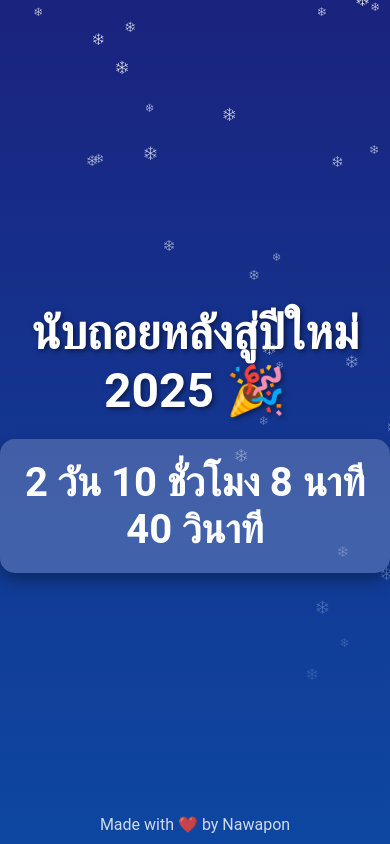
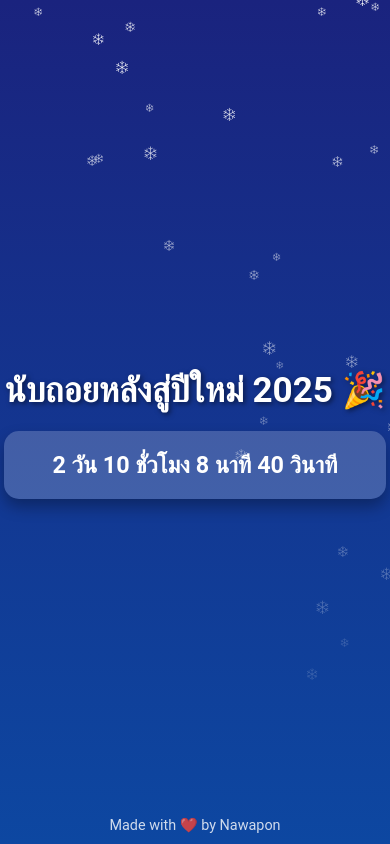
Before and after one commit to nawapon2001/HappyNewYear2025, a plain HTML site: page index.html in a window 390 px wide. Drawn offline with Linux system fonts and the light colour scheme.

Commit message:
ปีใหม่

```diff
--- a/index.html
+++ b/index.html
@@ -14,7 +14,7 @@
     <footer>
         Made with ❤️ by Nawapon
     </footer>
-    <iframe id="audio" src="music/newyear.mp3" allow="autoplay"></iframe>
+    <iframe id="audio" src="newyear.mp3" allow="autoplay"></iframe>
 
     <script src="script.js"></script>
 </body>
--- a/style.css
+++ b/style.css
@@ -9,45 +9,56 @@ body {
     color: #ffffff;
     text-align: center;
     overflow: hidden;
+    flex-direction: column;
 }
+
 h1 {
-    font-size: 3rem;
+    font-size: 5vw;
     margin-bottom: 20px;
     text-shadow: 2px 2px 5px rgba(0, 0, 0, 0.5);
 }
+
 #countdown {
-    font-size: 2.5rem;
+    font-size: 4vw;
     font-weight: bold;
     padding: 20px;
     background: rgba(255, 255, 255, 0.2);
     border-radius: 15px;
     box-shadow: 0 8px 15px rgba(0, 0, 0, 0.3);
 }
+
 footer {
     position: absolute;
     bottom: 10px;
-    font-size: 1rem;
+    font-size: 1.2rem;
     color: rgba(255, 255, 255, 0.8);
+    width: 100%;
+    text-align: center;
 }
+
 footer a {
     color: #ffeb3b;
     text-decoration: none;
 }
+
 footer a:hover {
     text-decoration: underline;
 }
+
 iframe {
     display: none;
 }
+
 .snowflake {
     position: fixed;
     top: -10px;
-    font-size: 1rem;
+    font-size: 1.5rem;
     color: white;
     user-select: none;
     pointer-events: none;
     animation: fall linear infinite;
 }
+
 @keyframes fall {
     0% {
         transform: translateY(-10px) translateX(0);
@@ -58,3 +69,39 @@ iframe {
         opacity: 0;
     }
 }
+
+@media (max-width: 768px) {
+    h1 {
+        font-size: 7vw;
+    }
+
+    #countdown {
+        font-size: 5vw;
+    }
+
+    footer {
+        font-size: 1rem;
+    }
+
+    .snowflake {
+        font-size: 1rem;
+    }
+}
+
+@media (max-width: 480px) {
+    h1 {
+        font-size: 9vw;
+    }
+
+    #countdown {
+        font-size: 6vw;
+    }
+
+    footer {
+        font-size: 0.9rem;
+    }
+
+    .snowflake {
+        font-size: 0.8rem;
+    }
+}
```
Also changed, not shown: 1 other file.
